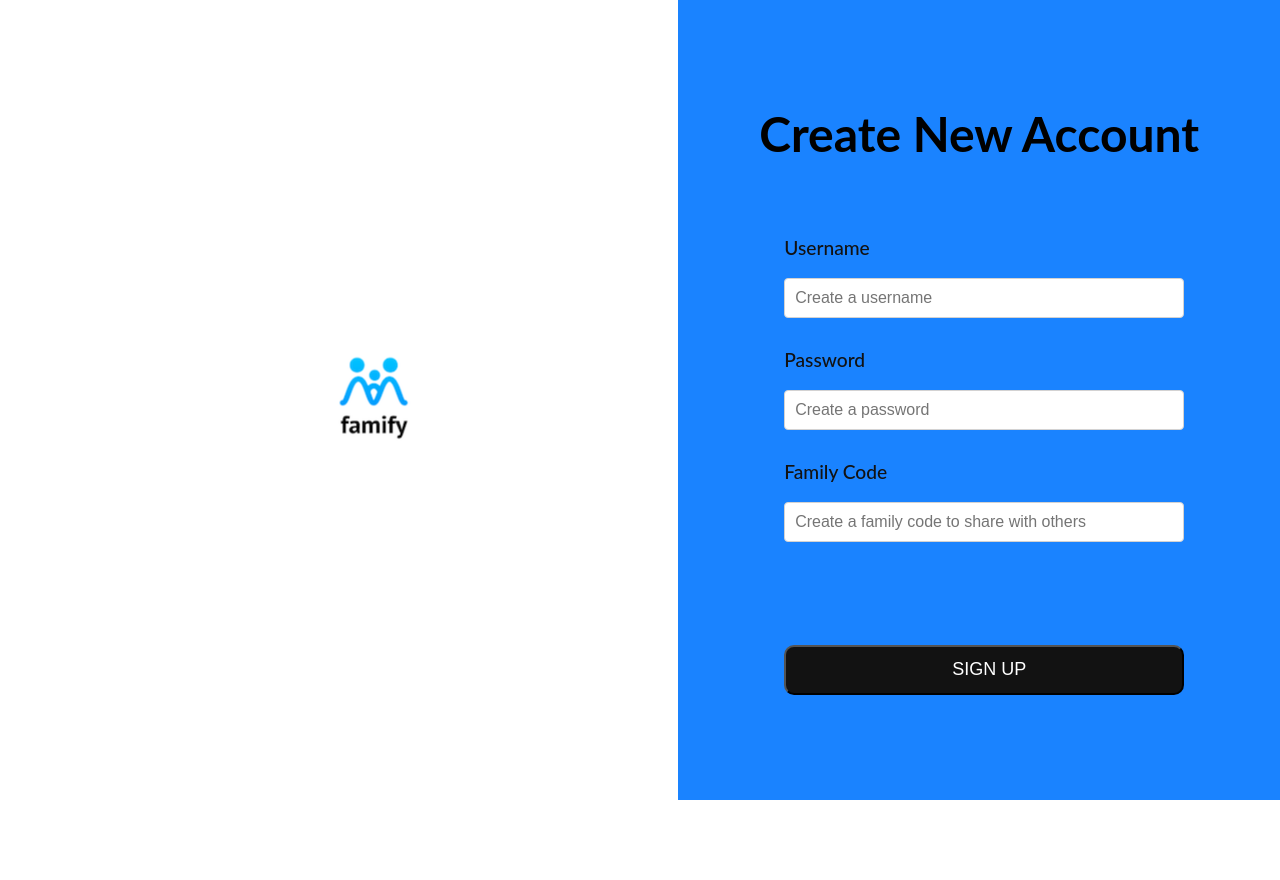
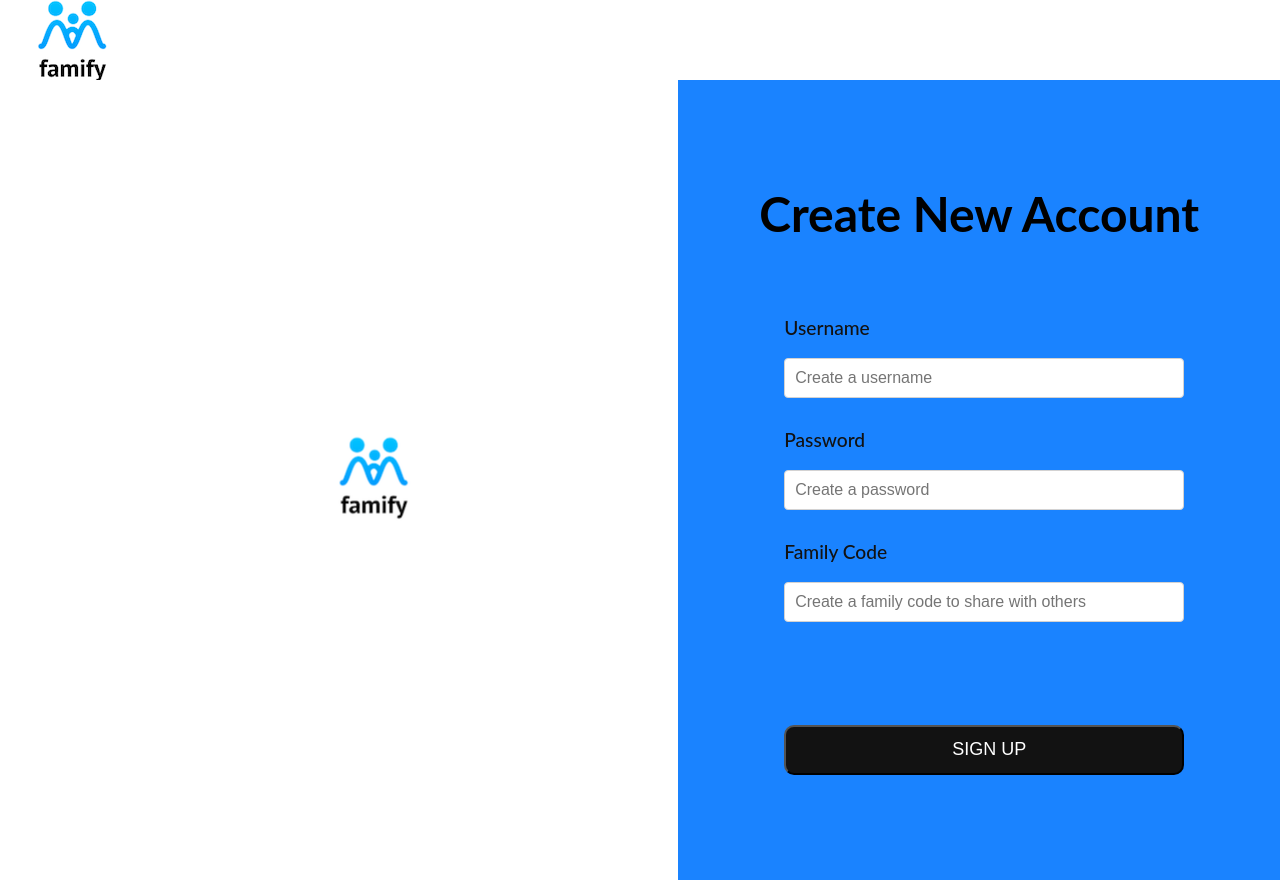
Before and after one commit to kadinsayani/Famify, a React (Create React App) app in the folder client/: page /register in a window 1280 px wide. Before the commit the page ends 800 px from the top, so only its background shows below. Built offline with nearby package versions, Linux system fonts and the light colour scheme.

Commit message:
fixed img import

```diff
--- a/client/src/App.js
+++ b/client/src/App.js
@@ -13,7 +13,7 @@ const App = () => {
   return (
     <>
       <Router>
-        {/* <Navbar /> */}
+        <Navbar />
         <Routes>
           <Route
             path="/"
--- a/client/src/components/Login.js
+++ b/client/src/components/Login.js
@@ -2,7 +2,6 @@ import React, { useState } from "react";
 import axios from "axios";
 import { useNavigate } from "react-router-dom";
 import "./Register.css";
-import Logo from "./famify_logo.png";
 
 const Login = ({ setLoginUser }) => {
   const [user, setUser] = useState({
@@ -45,7 +44,7 @@ const Login = ({ setLoginUser }) => {
       <div className="container">
         <div className="image">
           <div className="bigbird">
-            <img src={Logo} />
+            <img src="/famify_logo.png" />
           </div>
         </div>
 
--- a/client/src/components/Register.js
+++ b/client/src/components/Register.js
@@ -1,6 +1,5 @@
 import React, { useState } from "react";
 import axios from "axios";
-import Logo from "./famify_logo.png";
 import "./Register.css";
 
 const Register = () => {
@@ -28,12 +27,10 @@ const Register = () => {
   };
   return (
     <div>
-
       <div className="container">
-
         <div className="image">
           <div className="bigbird">
-            <img src={Logo} />
+            <img alt="" src="/famify_logo.png" />
           </div>
         </div>
 
@@ -72,13 +69,15 @@ const Register = () => {
               onChange={handleChange}
             />
           </form>
-          <button className="register-button" type="submit" onClick={createUser}>
+          <button
+            className="register-button"
+            type="submit"
+            onClick={createUser}
+          >
             SIGN UP
           </button>
         </div>
-
       </div>
-
     </div>
   );
 };
```
Also changed, not shown: client/public/famify_logo.png (renamed from client/src/components/famify_logo.png).
